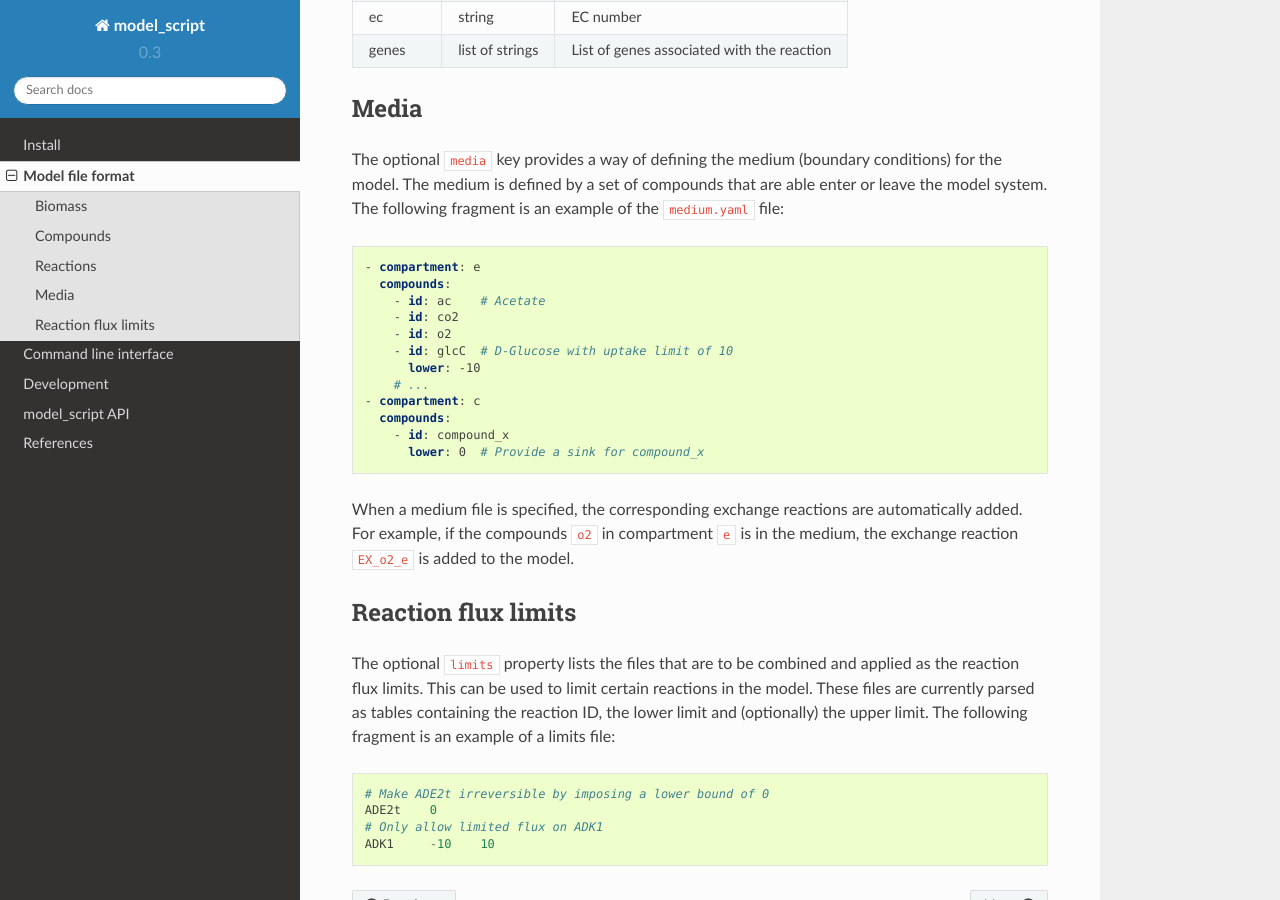
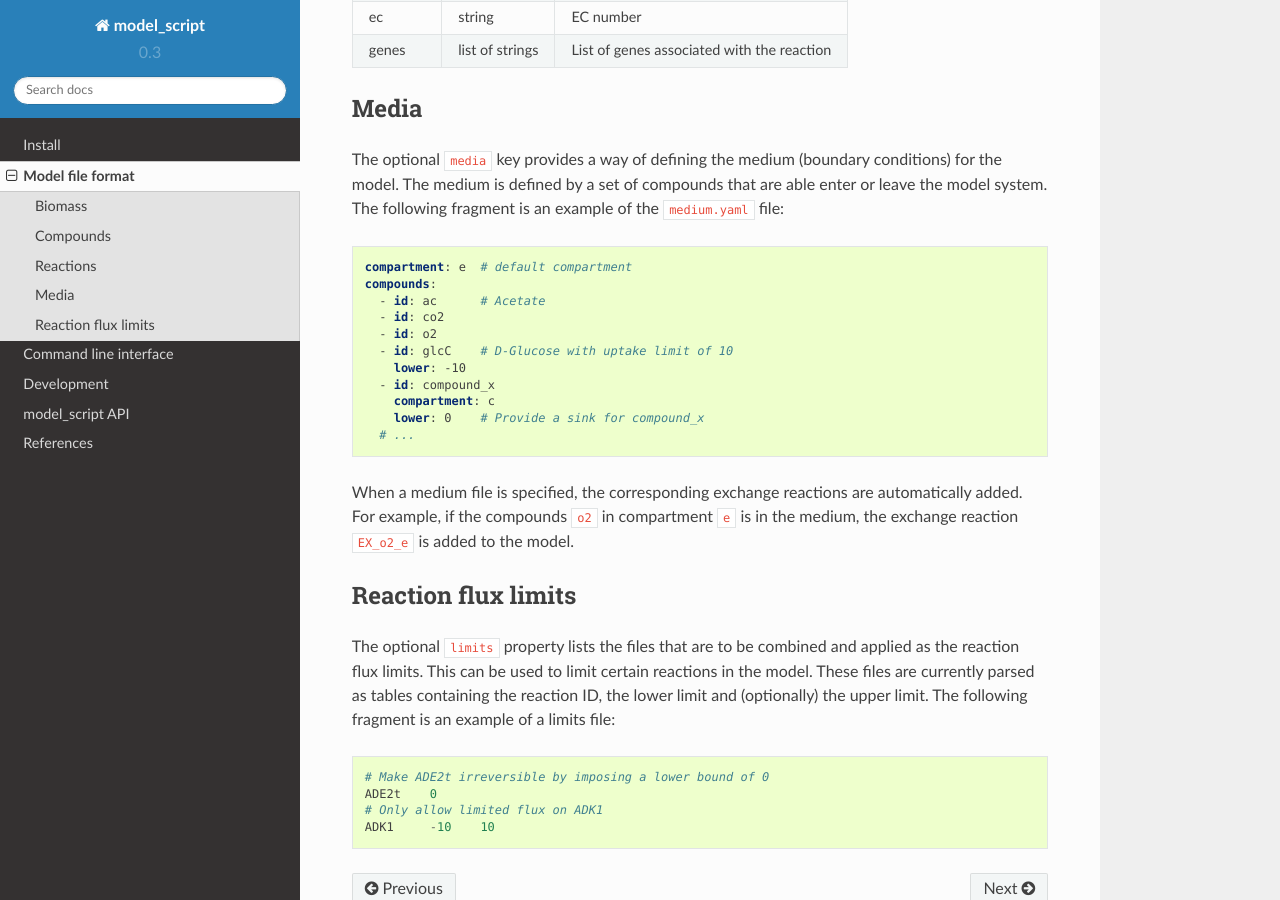
Before and after one commit to zhanglab/psamm, a Sphinx documentation site: the page built from docs/file_format.rst, in a window 1280 px wide and 900 px high, scrolled down 2555 px. Built offline with Sphinx 7.4.7 and the Read the Docs theme 2.0.0, drawn with Linux system fonts in a browser that asks for light colours.

Commit message:
docs: Fix file format documentation for medium file

```diff
--- a/docs/file_format.rst
+++ b/docs/file_format.rst
@@ -141,18 +141,17 @@ the ``medium.yaml`` file:
 
 .. code-block:: yaml
 
-    - compartment: e
-      compounds:
-        - id: ac    # Acetate
-        - id: co2
-        - id: o2
-        - id: glcC  # D-Glucose with uptake limit of 10
-          lower: -10
-        # ...
-    - compartment: c
-      compounds:
-        - id: compound_x
-          lower: 0  # Provide a sink for compound_x
+    compartment: e  # default compartment
+    compounds:
+      - id: ac      # Acetate
+      - id: co2
+      - id: o2
+      - id: glcC    # D-Glucose with uptake limit of 10
+        lower: -10
+      - id: compound_x
+        compartment: c
+        lower: 0    # Provide a sink for compound_x
+      # ...
 
 When a medium file is specified, the corresponding exchange reactions are
 automatically added. For example, if the compounds ``o2`` in compartment ``e``
```
